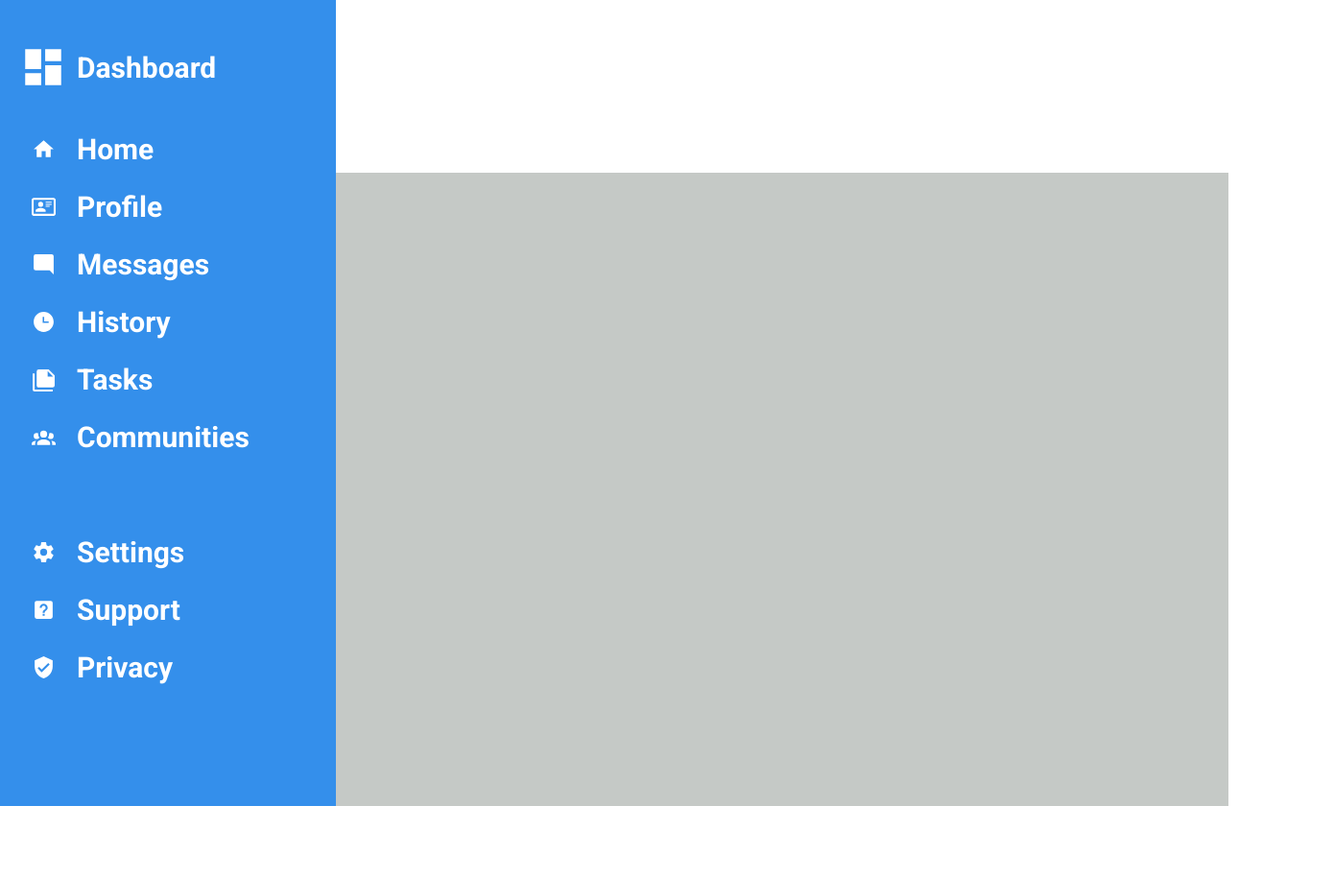
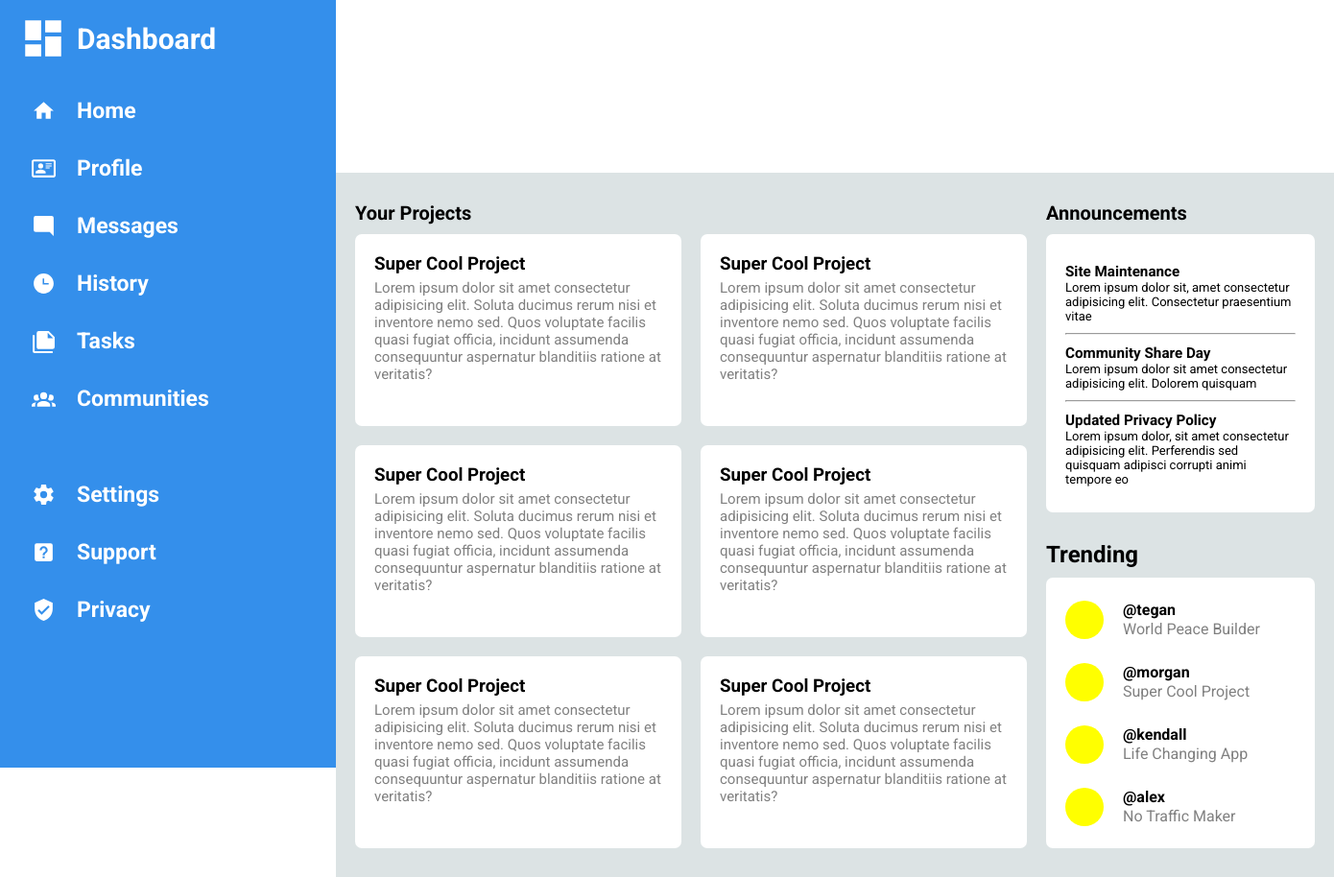
Before and after one commit to Adidans/admin-dashboard, a plain HTML site: page index.html in a window 1280 px wide. Shown: the whole page at 96% size, 1390 px wide, since content can reach past the window. Before the commit the page ends 840 px from the top, so only its background shows below. Drawn offline with Linux system fonts and the light colour scheme.

Commit message:
Finish content section

```diff
--- a/index.html
+++ b/index.html
@@ -12,29 +12,102 @@
         <img src="icons/dashboard.svg" class="dashboard">
         <h1>Dashboard</h1>
         <img src="icons/home.svg" class="home">
-        <h1>Home</h1>
+        <h2>Home</h2>
         <img src="icons/profile.svg" class="profile">
-        <h1>Profile</h1>
+        <h2>Profile</h2>
         <img src="icons/messages.svg" alt="" class="messages">
-        <h1>Messages</h1>
+        <h2>Messages</h2>
         <img src="icons/history.svg" alt="" class="history">
-        <h1>History</h1>
+        <h2>History</h2>
         <img src="icons/tasks.svg" alt="" class="tasks">
-        <h1>Tasks</h1>
+        <h2>Tasks</h2>
         <img src="icons/communities.svg" alt="" class="communities">
-        <h1>Communities</h1>
+        <h2>Communities</h2>
         <h1></h1>
         <h1></h1>
         <img src="icons/settings.svg" alt="" class="settings">
-        <h1>Settings</h1>
+        <h2>Settings</h2>
         <img src="icons/support.svg" alt="" class="support">
-        <h1>Support</h1>
+        <h2>Support</h2>
         <img src="icons/privacy.svg" alt="" class="privacy">
-        <h1>Privacy</h1>
+        <h2>Privacy</h2>
     </div>
     <div class="header">
     </div>
     <div class="content">
+        <div class="projects">
+            <h2>Your Projects</h2>
+            <div class="projects-content">
+                <div class="project">
+                    <h3>Super Cool Project</h3>
+                    <p>Lorem ipsum dolor sit amet consectetur adipisicing elit. Soluta ducimus rerum nisi et inventore nemo sed. Quos voluptate facilis quasi fugiat officia, incidunt assumenda consequuntur aspernatur blanditiis ratione at veritatis?</p>
+                </div>
+                <div class="project">
+                    <h3>Super Cool Project</h3>
+                    <p>Lorem ipsum dolor sit amet consectetur adipisicing elit. Soluta ducimus rerum nisi et inventore nemo sed. Quos voluptate facilis quasi fugiat officia, incidunt assumenda consequuntur aspernatur blanditiis ratione at veritatis?</p>
+                </div>
+                <div class="project">
+                    <h3>Super Cool Project</h3>
+                    <p>Lorem ipsum dolor sit amet consectetur adipisicing elit. Soluta ducimus rerum nisi et inventore nemo sed. Quos voluptate facilis quasi fugiat officia, incidunt assumenda consequuntur aspernatur blanditiis ratione at veritatis?</p>
+                </div>
+                <div class="project">
+                    <h3>Super Cool Project</h3>
+                    <p>Lorem ipsum dolor sit amet consectetur adipisicing elit. Soluta ducimus rerum nisi et inventore nemo sed. Quos voluptate facilis quasi fugiat officia, incidunt assumenda consequuntur aspernatur blanditiis ratione at veritatis?</p>
+                </div>
+                <div class="project">
+                    <h3>Super Cool Project</h3>
+                    <p>Lorem ipsum dolor sit amet consectetur adipisicing elit. Soluta ducimus rerum nisi et inventore nemo sed. Quos voluptate facilis quasi fugiat officia, incidunt assumenda consequuntur aspernatur blanditiis ratione at veritatis?</p>
+                </div>
+                <div class="project">
+                    <h3>Super Cool Project</h3>
+                    <p>Lorem ipsum dolor sit amet consectetur adipisicing elit. Soluta ducimus rerum nisi et inventore nemo sed. Quos voluptate facilis quasi fugiat officia, incidunt assumenda consequuntur aspernatur blanditiis ratione at veritatis?</p>
+                </div>
+            </div>
+        </div>
+        <div class="announcements">
+            <h2>Announcements</h2>
+            <div class="announcements-content">
+                <div class="announcement">
+                    <h3>Site Maintenance</h3>
+                    <p>Lorem ipsum dolor sit, amet consectetur adipisicing elit. Consectetur praesentium vitae</p>
+                </div>
+                <hr>
+                <div class="announcement">
+                    <h3>Community Share Day</h3>
+                    <p>Lorem ipsum dolor sit amet consectetur adipisicing elit. Dolorem quisquam</p>
+                </div>
+                <hr>
+                <div class="announcement">
+                    <h3>Updated Privacy Policy</h3>
+                    <p>Lorem ipsum dolor, sit amet consectetur adipisicing elit. Perferendis sed quisquam adipisci corrupti animi tempore eo</p>
+                </div>
+            </div>
+        </div>
+        <div class="trending">
+            <h2>Trending</h2>
+            <div class="trending-content">
+                <div class="user">
+                    <div class="profile-pic"></div>
+                    <h4>@tegan</h4>
+                    <p>World Peace Builder</p>
+                </div>
+                <div class="user">
+                    <div class="profile-pic"></div>
+                    <h4>@morgan</h4>
+                    <p>Super Cool Project</p>
+                </div>
+                <div class="user">
+                    <div class="profile-pic"></div>
+                    <h4>@kendall</h4>
+                    <p>Life Changing App</p>
+                </div>
+                <div class="user">
+                    <div class="profile-pic"></div>
+                    <h4>@alex</h4>
+                    <p>No Traffic Maker</p>
+                </div>
+            </div>
+        </div>
     </div>
 </body>
 </html>
--- a/style.css
+++ b/style.css
@@ -17,14 +17,18 @@ body{
     background-color: var(--primary-blue);
     color: white;
     height: 100vh;
-    padding: 20px;
+    padding: 0px 20px;
     display: grid;
     grid-template-columns: 50px 1fr;
-    grid-template-rows: 100px repeat(6, 50px) 50px repeat(3, 50px);
+    grid-template-rows: 80px repeat(6, 50px) 30px repeat(3, 50px);
     gap: 10px;
     grid-row: span 2;
     align-items: center;
     justify-content: center;
+}
+
+.sidebar h2{
+    font-size: 23px;
 }
 
 .sidebar img{
@@ -60,5 +64,97 @@ body{
 }
 
 .content{
-    background-color: #c5c9c6;
+    background-color: #dce3e4;
+    padding: 30px 20px;
+    display: grid;
+    grid-template-columns: 1fr 280px;
+    grid-template-rows: 334px 1fr;
+    gap: 20px;
 }
+
+.projects{
+    grid-row: span 2;
+}
+
+.projects h2{
+    font-size: 20px;
+    font-weight: 600;
+    margin-bottom: 10px;
+}
+
+.project p{
+    margin-top: 5px;
+    font-size: 15px;
+    color: gray;
+}
+
+.project{
+    background-color: white;
+    padding: 20px 20px;
+    border-radius: 7px;
+    width: 300px;
+    height: 160px;
+}
+
+.projects-content{
+    display: grid;
+    width: 700px;
+    grid-template-columns: 1fr 1fr;
+    gap: 20px;
+}
+
+.announcements-content{
+    border-radius: 7px;
+    padding: 20px;
+    background-color: white;
+    height: 250px;
+}
+
+.announcements h2{
+    font-size: 20px;
+    margin-bottom: 10px;
+}
+
+.announcement{
+    font-size: 13px;
+    margin-bottom: 10px;
+    margin-top: 10px;
+}
+
+.trending{
+    height: 320px;
+    border-radius: 7px;
+}
+
+.trending-content{
+    background-color: white;
+    margin-top: 10px;
+    height: 242px;
+    border-radius: 7px;
+    display: grid;
+    grid-template-columns: 1fr;
+    grid-template-rows: repeat(4, 40px);
+    gap: 25px;
+    padding: 20px;
+    align-content: center;
+}
+
+.user{
+    display: grid;
+    grid-template-columns: 40px 1fr;
+    grid-template-rows: 20px 20px;
+    column-gap: 20px;
+    justify-items: start;
+}
+
+.profile-pic{
+    width: 40px;
+    height: 40px;
+    background-color: yellow;
+    border-radius: 25px;
+    grid-row: span 2;
+}
+
+.user p{
+    color: gray;
+}
```
